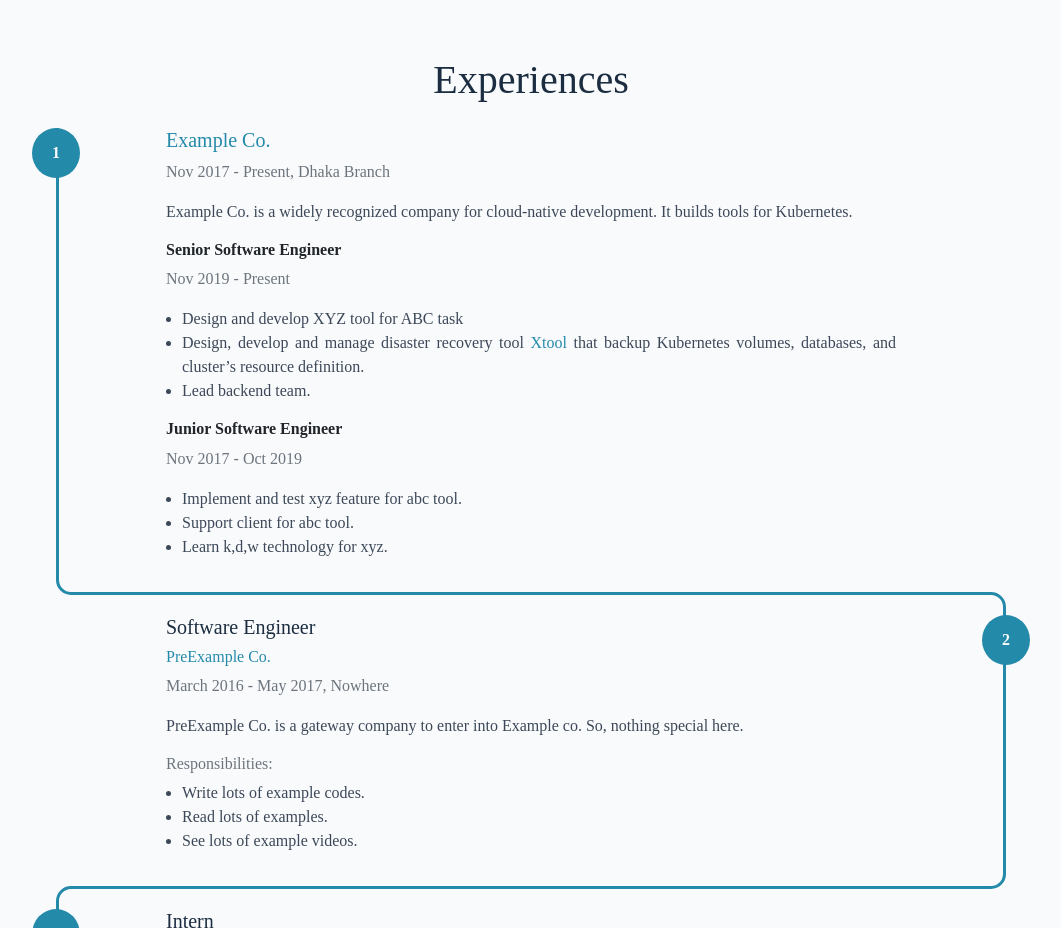
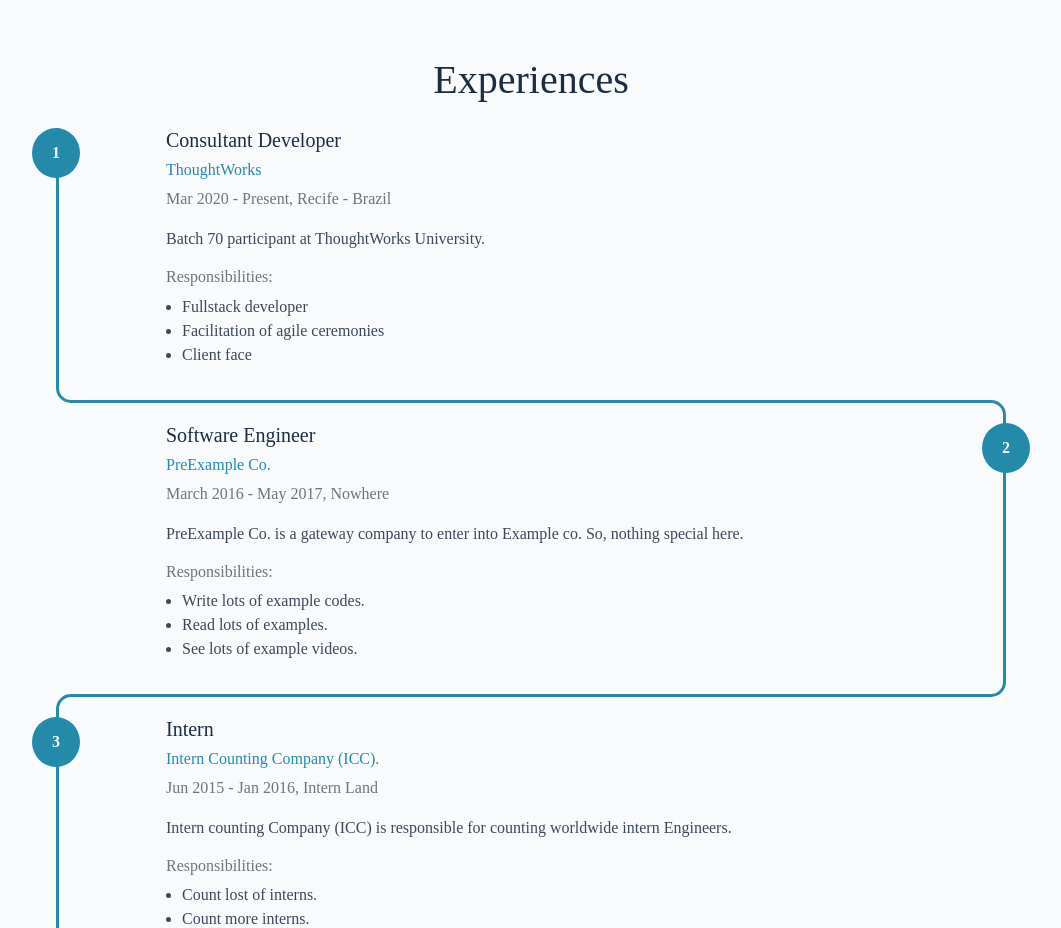
Before and after one commit to jeanmacena/jeanmacena.github.io, a plain HTML site: page index.html in a window 1280 px wide. Shown: the part 1920-2848 px from the top of the page, without its empty margins (109-1170 px from the left). Drawn offline with Linux system fonts and the light colour scheme; no server answers; animation ran at ten frames a second; a web font is replaced by a local one.

Commit message:
rebuilding site Tue Aug 11 17:05:28 -03 2020

```diff
--- a/index.html
+++ b/index.html
@@ -517,48 +517,27 @@
   <div class="col-10 col-lg-8">
     <div class="experience-entry-heading">
 
-        <h5><a href=https://www.example.com>Example Co.</a></h5>
 
+        <h5>Consultant Developer</h5>
+        <h6><a href=https://thoughtworks.com/>ThoughtWorks</a></h6>
 
-
-
-        <p class="text-muted">
-            Nov 2017 - Present,
-            Dhaka Branch
+        <p class="text-muted">Mar 2020 - Present,
+            Recife - Brazil
         </p>
-
-        <p>Example Co. is a widely recognized company for cloud-native development. It builds tools for Kubernetes.</p>
     </div>
 
-    <div class="positions">
+    <p>Batch 70 participant at ThoughtWorks University.</p>
 
-        <h6 class="designation">Senior Software Engineer</h6>
-        <p class="text-muted">Nov 2019 -  Present </p>
+    <h6 class="text-muted">Responsibilities:</h6>
+    <ul class="justify-content-around">
 
-        <ul class="justify-content-around">
+        <li>Fullstack developer</li>
 
-            <li>Design and develop XYZ tool for ABC task</li>
+        <li>Facilitation of agile ceremonies</li>
 
-            <li>Design, develop and manage disaster recovery tool <a href="https://www.example.com">Xtool</a> that backup Kubernetes volumes, databases, and cluster&rsquo;s resource definition.</li>
+        <li>Client face</li>
 
-            <li>Lead backend team.</li>
-
-        </ul>
-
-        <h6 class="designation">Junior Software Engineer</h6>
-        <p class="text-muted">Nov 2017 -  Oct 2019 </p>
-
-        <ul class="justify-content-around">
-
-            <li>Implement and test xyz feature for abc tool.</li>
-
-            <li>Support client for abc tool.</li>
-
-            <li>Learn k,d,w technology for xyz.</li>
-
-        </ul>
-
-    </div>
+    </ul>
 </div>
 
 
```
